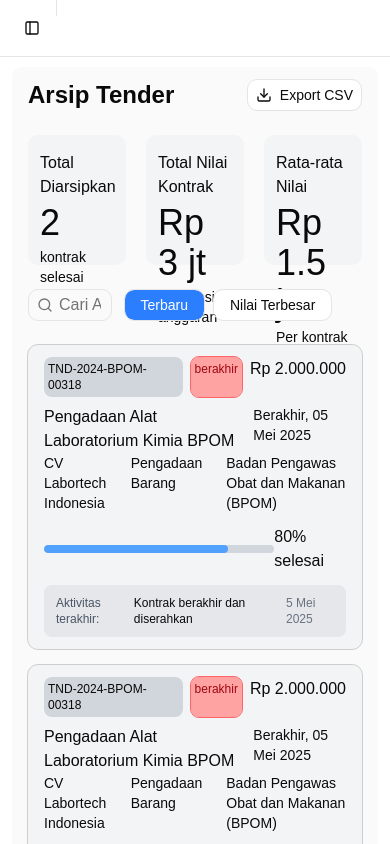
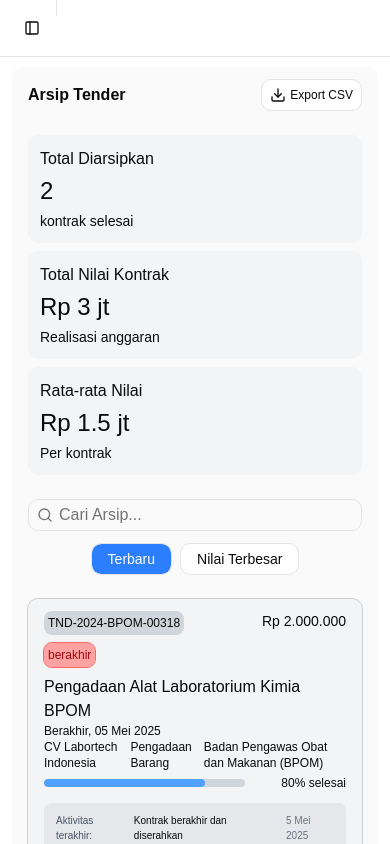
Before and after one commit to emiliojuni0r/titian-madana-fe, a React (Vite) app: page /arsip in a window 390 px wide. Shown: the top 844 px of the page. Built offline with nearby package versions, Linux system fonts and the light colour scheme.

Commit message:
feat: add responsive view for arsip page

```diff
--- a/src/modules/arsip/Arsip.jsx
+++ b/src/modules/arsip/Arsip.jsx
@@ -28,42 +28,42 @@ export default function Arsip() {
             <div className="px-3 py-2.5 min-h-screen">
                 <div className="rounded-lg bg-[#fafafa] h-full px-4 py-3">
                     <div className="flex justify-between items-center">
-                        <h1 className="text-2xl font-bold">Arsip Tender</h1>
+                        <h1 className="text-md md:text-xl lg:text-2xl font-bold">Arsip Tender</h1>
                         {/* button for export CSV */}
-                        <Button variant="outline" size="icon" className={'w-fit flex gap-x-2 px-2 py-1'}>
+                        <Button variant="outline" size="icon" className={'w-fit flex gap-x-1 md:gap-x-2 px-2 py-1 text-xs md:text-sm'}>
                             <Download />
                             Export CSV
                         </Button>
                     </div>
 
                     {/* start of 3 grid */}
-                    <div className="mt-6 grid grid-cols-3 gap-5">
+                    <div className="mt-6 grid grid-cols-1 md:grid-cols-3 gap-2 md:gap-5">
                         {/* Total diarsipkan */}
-                        <div className="rounded-lg bg-gray-100 h-[130px] flex flex-col gap-y-1 px-3 py-4">
+                        <div className="rounded-lg bg-gray-100 md:h-[130px] flex flex-col gap-y-1 px-3 py-3 md:py-4">
                             <p className="">Total Diarsipkan</p>
-                            <span className="text-4xl">2</span>
+                            <span className="text-2xl md:text-4xl">2</span>
                             <p className="font-light text-sm">kontrak selesai</p>
                         </div>
 
                         {/* Total Nilai Kontrak */}
-                        <div className="rounded-lg bg-gray-100 h-[130px] flex flex-col gap-y-1 px-3 py-4">
+                        <div className="rounded-lg bg-gray-100 md:h-[130px] flex flex-col gap-y-1 px-3 py-3 md:py-4">
                             <p className="">Total Nilai Kontrak</p>
-                            <span className="text-4xl">{formatRupiahShort(3000000)}</span>
+                            <span className="text-2xl md:text-4xl">{formatRupiahShort(3000000)}</span>
                             <p className="font-light text-sm">Realisasi anggaran</p>
                         </div>
 
                         {/* Rata-rata Nilai */}
-                        <div className="rounded-lg bg-gray-100 h-[130px] flex flex-col gap-y-1 px-3 py-4">
+                        <div className="rounded-lg bg-gray-100 md:h-[130px] flex flex-col gap-y-1 px-3 py-3 md:py-4">
                             <p className="">Rata-rata Nilai</p>
-                            <span className="text-4xl">{formatRupiahShort(1500000)}</span>
+                            <span className="text-2xl md:text-4xl">{formatRupiahShort(1500000)}</span>
                             <p className="font-light text-sm">Per kontrak</p>
                         </div>
                     </div>
                     {/* end of 3 grid */}
 
-                    <div className="mt-6 flex gap-x-3">
+                    <div className="mt-6 flex flex-col md:flex-row gap-x-3 items-center">
                         {/* search form */}
-                        <Field className={'w-1/4'}>
+                        <Field className={'w-full md:w-1/4'}>
                             <InputGroup>
                                 <InputGroupAddon align="inline-start">
                                     <Search />
@@ -73,7 +73,7 @@ export default function Arsip() {
                         </Field>
 
                         {/* button for sorting */}
-                        <div className="flex gap-x-2">
+                        <div className="flex gap-x-2 mt-3 md:mt-0">
                             {/* if active jadi biru */}
                             <Button variant="outline" size="icon" className={'w-fit flex gap-x-2 px-4 py-2 bg-blue-500 text-white'}>
                                 Terbaru
@@ -93,49 +93,51 @@ export default function Arsip() {
                         {/* arsip */}
                         <div className="rounded-lg outline bg-gray-100 px-4 py-3 cursor-pointer" onClick={() => setDetailIsOpened(true)}>
                             <div className="flex flex-row gap-x-2">
+                                <div className="flex flex-col md:flex-row gap-x-2 gap-y-2">
                                     {/* id */}
                                     <span className="bg-gray-300 text-xs rounded-md p-1">
                                         TND-2024-BPOM-00318
                                     </span>
                                     {/* status */}
-                                <span className="bg-red-300 outline outline-red-400 text-red-800 text-xs rounded-md p-1">
+                                    <span className="bg-red-300 outline outline-red-400 text-red-800 text-xs rounded-md text-center p-1 w-fit">
                                         berakhir
                                     </span>
+                                </div>
 
-                                <span className="ml-auto">
+                                <span className="ml-auto text-sm md:text-md">
                                     {formatRupiah(2000000)}
                                 </span>
                             </div>
 
-                            <div className="flex mt-2 ">
+                            <div className="flex mt-2 flex-col md:flex-row">
                                 <h1>
                                     Pengadaan Alat Laboratorium Kimia BPOM
                                 </h1>
-                                <span className="ml-auto text-sm">Berakhir, 05 Mei 2025</span>
+                                <span className="mr-auto md:ml-auto md:mr-0 text-xs md:text-sm">Berakhir, 05 Mei 2025</span>
                             </div>
 
                             {/*  */}
-                            <div className="flex flex-row gap-x-6 text-sm font-light">
+                            <div className="flex flex-row gap-x-3 md:gap-x-6 text-xs md:text-sm font-light">
                                 <span>CV Labortech Indonesia</span>
                                 <span>Pengadaan Barang</span>
                                 <span>Badan Pengawas Obat dan Makanan (BPOM)</span>
                             </div>
 
                             {/* progress bar */}
-                            <div className="flex mt-3 items-center">
-                                <div className="w-11/12">
+                            <div className="flex mt-1 md:mt-3 items-center">
+                                <div className="w-8/12 md:w-11/12">
                                     <div className="rounded-md w-full h-2 w-full bg-gray-300 overflow-hidden">
                                         <div className="w-[80%] bg-blue-400 h-full rounded-md"></div>
                                     </div>
                                 </div>
-                                <div className="ml-auto">
+                                <div className="ml-auto text-xs md:text-md">
                                     <span>80% selesai</span>
                                 </div>
                             </div>
 
 
                             {/* aktivitas terakhir */}
-                            <div className="mt-3 bg-gray-100 text-xs gap-x-1 flex bg-gray-200 px-3 py-2.5 rounded-md">
+                            <div className="mt-3 bg-gray-100 text-[10px] md:text-xs gap-x-1 flex bg-gray-200 px-3 py-2.5 rounded-md">
                                 <span className="text-gray-600">Aktivitas terakhir:</span>
                                 <span>Kontrak berakhir dan diserahkan</span>
                                 <span className="text-gray-500 ml-2">5 Mei 2025</span>
@@ -143,57 +145,60 @@ export default function Arsip() {
 
                         </div>
                         {/* arsip */}
-                        <div className="rounded-lg outline bg-gray-100 px-4 py-3">
+                        <div className="rounded-lg outline bg-gray-100 px-4 py-3 cursor-pointer" onClick={() => setDetailIsOpened(true)}>
                             <div className="flex flex-row gap-x-2">
+                                <div className="flex flex-col md:flex-row gap-x-2 gap-y-2">
                                     {/* id */}
                                     <span className="bg-gray-300 text-xs rounded-md p-1">
                                         TND-2024-BPOM-00318
                                     </span>
                                     {/* status */}
-                                <span className="bg-red-300 outline outline-red-400 text-red-800 text-xs rounded-md p-1">
+                                    <span className="bg-red-300 outline outline-red-400 text-red-800 text-xs rounded-md text-center p-1 w-fit">
                                         berakhir
                                     </span>
+                                </div>
 
-                                <span className="ml-auto">
+                                <span className="ml-auto text-sm md:text-md">
                                     {formatRupiah(2000000)}
                                 </span>
                             </div>
 
-                            <div className="flex mt-2 ">
+                            <div className="flex mt-2 flex-col md:flex-row">
                                 <h1>
                                     Pengadaan Alat Laboratorium Kimia BPOM
                                 </h1>
-                                <span className="ml-auto text-sm">Berakhir, 05 Mei 2025</span>
+                                <span className="mr-auto md:ml-auto md:mr-0 text-xs md:text-sm">Berakhir, 05 Mei 2025</span>
                             </div>
 
                             {/*  */}
-                            <div className="flex flex-row gap-x-6 text-sm font-light">
+                            <div className="flex flex-row gap-x-3 md:gap-x-6 text-xs md:text-sm font-light">
                                 <span>CV Labortech Indonesia</span>
                                 <span>Pengadaan Barang</span>
                                 <span>Badan Pengawas Obat dan Makanan (BPOM)</span>
                             </div>
 
                             {/* progress bar */}
-                            <div className="flex mt-3 items-center">
-                                <div className="w-11/12">
+                            <div className="flex mt-1 md:mt-3 items-center">
+                                <div className="w-8/12 md:w-11/12">
                                     <div className="rounded-md w-full h-2 w-full bg-gray-300 overflow-hidden">
                                         <div className="w-[80%] bg-blue-400 h-full rounded-md"></div>
                                     </div>
                                 </div>
-                                <div className="ml-auto">
+                                <div className="ml-auto text-xs md:text-md">
                                     <span>80% selesai</span>
                                 </div>
                             </div>
 
 
                             {/* aktivitas terakhir */}
-                            <div className="mt-3 bg-gray-100 text-xs gap-x-1 flex bg-gray-200 px-3 py-2.5 rounded-md">
+                            <div className="mt-3 bg-gray-100 text-[10px] md:text-xs gap-x-1 flex bg-gray-200 px-3 py-2.5 rounded-md">
                                 <span className="text-gray-600">Aktivitas terakhir:</span>
                                 <span>Kontrak berakhir dan diserahkan</span>
                                 <span className="text-gray-500 ml-2">5 Mei 2025</span>
                             </div>
 
                         </div>
+
                     </div>
 
                 </div>
@@ -203,12 +208,12 @@ export default function Arsip() {
             {detailIsOpened && <>
                 <div className={`fixed inset-0 z-[9999999] flex justify-end bg-black/10 backdrop-blur-xs transition-opacity duration-300 ${detailIsOpened ? "opacity-100" : "opacity-0 pointer-events-none"}`}>
                     {/* backdrop */}
-                    <div className="w-8/12 h-full"
+                    <div className="w-8/12 hidden md:flex h-full"
                         onClick={() => setDetailIsOpened(false)} />
 
                     {/* sidebar */}
                     <div
-                        className={`w-full md:w-4/12 h-full border-l bg-white px-6 py-4 transition-transform duration-1000 delay-300 ease-in-out ${detailIsOpened ? "translate-x-0" : "translate-x-full"} `} >
+                        className={`w-full lg:w-4/12 overflow-y-auto h-full border-l bg-white px-6 py-4 transition-transform duration-1000 delay-300 ease-in-out ${detailIsOpened ? "translate-x-0" : "translate-x-full"} `} >
                         <div className="justify-between flex items-center">
                             <span className="flex gap-x-2">
                                 {/* id */}
@@ -244,7 +249,7 @@ export default function Arsip() {
                             </div>
                         </div>
 
-                        <div className="mt-4 flex gap-x-2">
+                        <div className="mt-4 flex gap-x-2 overflow-x-auto">
                             <Button variant="outline" size="icon" className={`w-fit flex gap-x-2 px-4 py-2 ${detailDeskripsi === 'ringkasan' ? 'bg-blue-500 text-white' : ''}`} onClick={() => setDetailDeskripsi("ringkasan")}>
                                 Ringkasan
                             </Button>
@@ -261,14 +266,14 @@ export default function Arsip() {
                         {
                             detailDeskripsi === "ringkasan" &&
                             <div className="py-4 overflow-y-auto">
-                                <div className="grid grid-cols-2 gap-x-4 px-0.5">
+                                <div className="grid grid-cols-1 md:grid-cols-2 gap-y-2 gap-x-4 px-0.5">
                                     {/* nilai kontrak */}
-                                    <div className="rounded-lg flex flex-col gap-y-0.5 px-4 py-6 bg-gray-100 outline">
+                                    <div className="rounded-lg flex flex-col gap-y-0.5 px-4 py-3 md:py-6 bg-gray-100 outline">
                                         <span className="text-xs">Nilai Kontrak</span>
                                         <span>{formatRupiah(2340000000)}</span>
                                     </div>
                                     {/*  */}
-                                    <div className="rounded-lg flex flex-col gap-y-0.5 px-4 py-6 bg-gray-100 outline">
+                                    <div className="rounded-lg flex flex-col gap-y-0.5 px-4 py-3 md:py-6 bg-gray-100 outline">
                                         <span className="text-xs">Masa Berlaku</span>
                                         <span>2024-11-05 – 2025-05-05</span>
                                     </div>
```
Lines whose indentation alone changed are shown as unchanged.
